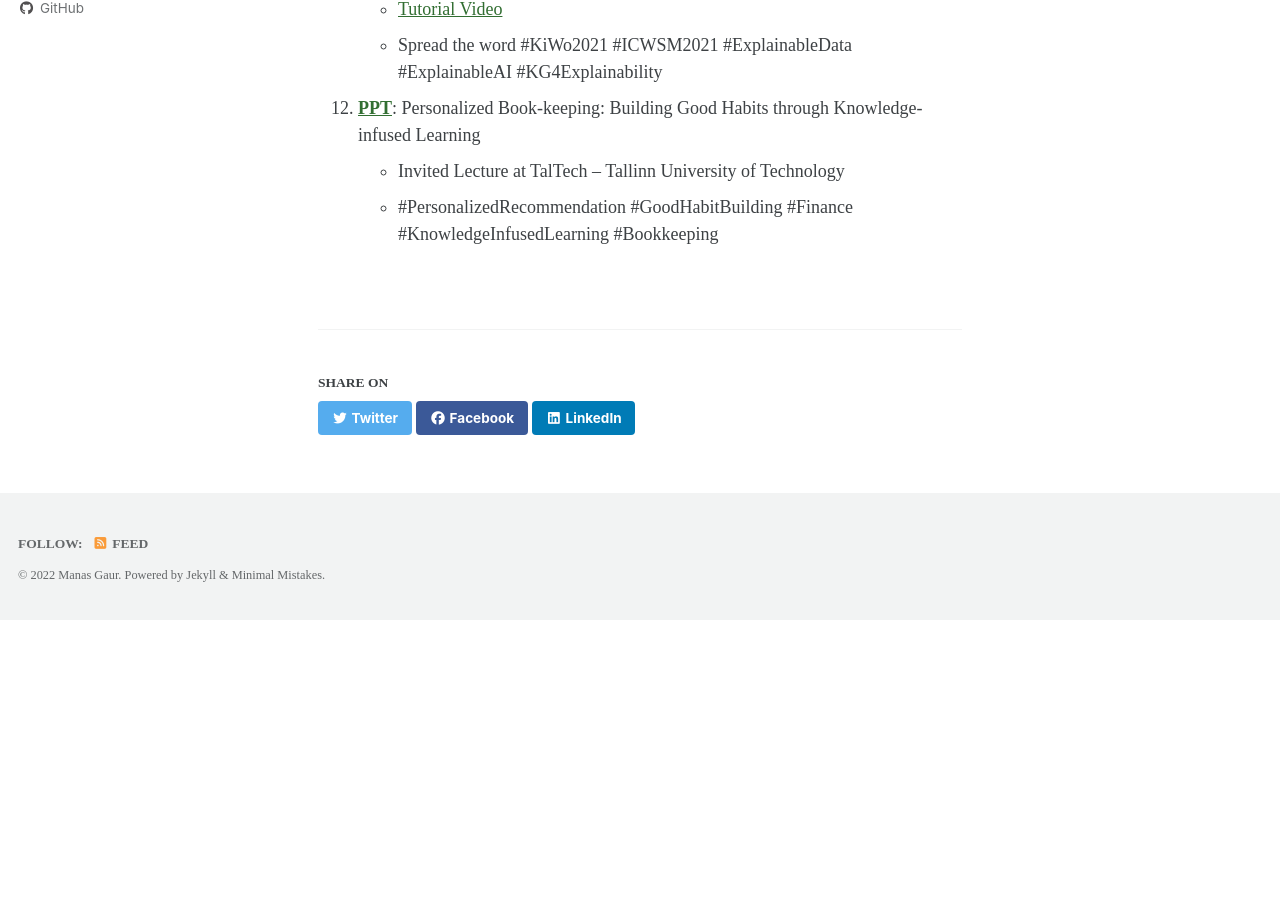
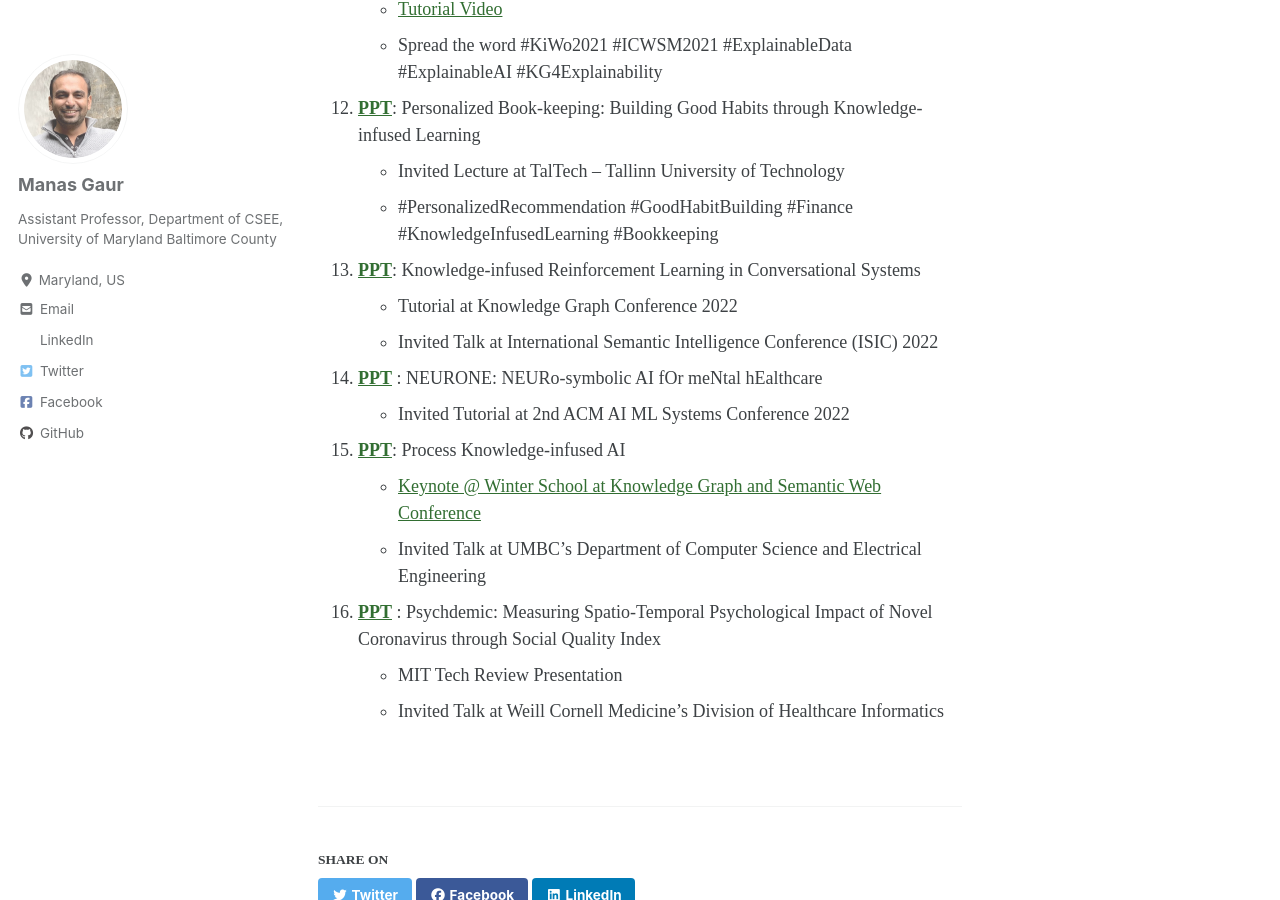
Before and after one commit to manasgaur/manasgaur.github.io, a Jekyll site: the page built from _pages/talks.md, in a window 1280 px wide and 900 px high, scrolled down 1716 px. Built offline with Jekyll 4.4.1, drawn with Linux system fonts in a browser that asks for light colours; cached includes are drawn as plain includes; nearby versions of some CDN libraries; before the commit the page ends 2336 px from its top, so only the background shows below that; some of the changed text lies outside the part shown.

Commit message:
major update

```diff
--- a/_pages/talks.md
+++ b/_pages/talks.md
@@ -52,3 +52,18 @@ author_profile: true
 12. [**PPT**](https://docs.google.com/presentation/d/1JGdik_LI5JMItVHuMycxm55ogmzhwQ6CNlB6RwdPMfk/edit?usp=sharing): Personalized Book-keeping: Building Good Habits through Knowledge-infused Learning
     * Invited Lecture at TalTech – Tallinn University of Technology
     * #PersonalizedRecommendation #GoodHabitBuilding #Finance #KnowledgeInfusedLearning #Bookkeeping
+
+13. [**PPT**](https://docs.google.com/presentation/d/13s6DVEUMVNLUYTr--z6LOqrWE5jidqq564bMiukXCuA/edit?usp=sharing): Knowledge-infused Reinforcement Learning in Conversational Systems
+    * Tutorial at Knowledge Graph Conference 2022
+    * Invited Talk at International Semantic Intelligence Conference (ISIC) 2022
+
+14. [**PPT**](https://docs.google.com/presentation/d/1VUigoKzSzD8hE2u-1T_eyqgNauVecVAUGrwMNpkXkJc/edit?usp=sharing) : NEURONE: NEURo-symbolic AI fOr meNtal hEalthcare
+    * Invited Tutorial at 2nd ACM AI ML Systems Conference 2022
+
+15. [**PPT**](https://docs.google.com/presentation/d/1C_lRsuD2nAgmVtJbm-BOC6N9sLGXagMbVXicxLzqRLM/edit?usp=sharing): Process Knowledge-infused AI
+    * [Keynote @ Winter School at Knowledge Graph and Semantic Web Conference](http://www.kgswc.org/winter-school/)
+    * Invited Talk at UMBC's Department of Computer Science and Electrical Engineering
+
+16. [**PPT**](https://docs.google.com/presentation/d/1d1Q_SVurFPO45XOe_1Viq7ixBhAaOl5z9ZRw-95BO54/edit?usp=sharing) : Psychdemic: Measuring Spatio-Temporal Psychological Impact of Novel Coronavirus through Social Quality Index
+    * MIT Tech Review Presentation
+    * Invited Talk at Weill Cornell Medicine's Division of Healthcare Informatics
```
Also changed, not shown: _pages/resources.md (+2 -0 lines).
